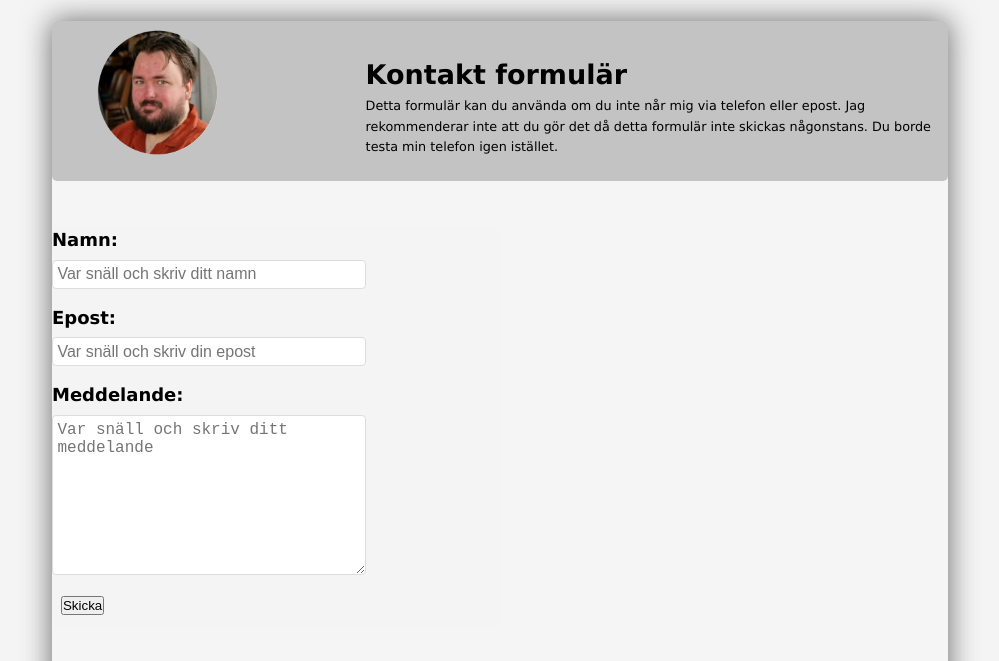
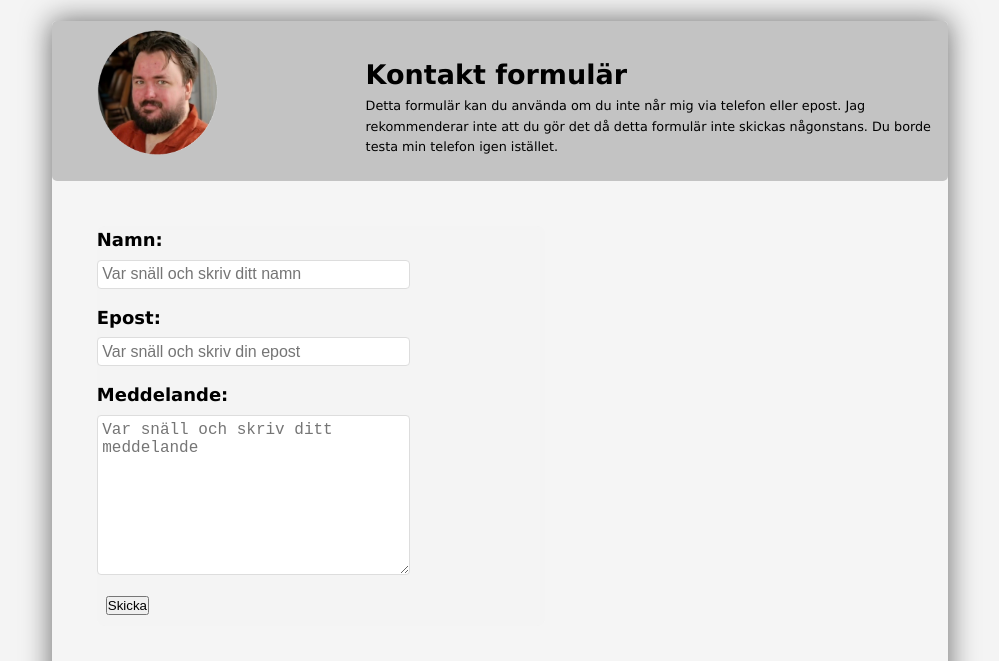
Before and after one commit to MonkeyOnFlames/CV, a plain HTML site: page contact.html in a window 1280 px wide. Shown: the part 139-800 px from the top of the page, without its empty margins (140-1139 px from the left). Drawn offline with Linux system fonts and the light colour scheme.

Commit message:
moved form-container slightly to the right

```diff
--- a/styles.css
+++ b/styles.css
@@ -228,7 +228,7 @@ button {
   height: 50%;
   width: 50%;
   top: 20%;
-  left: 0;
+  left: 5%;
 }
 
 form {
```
